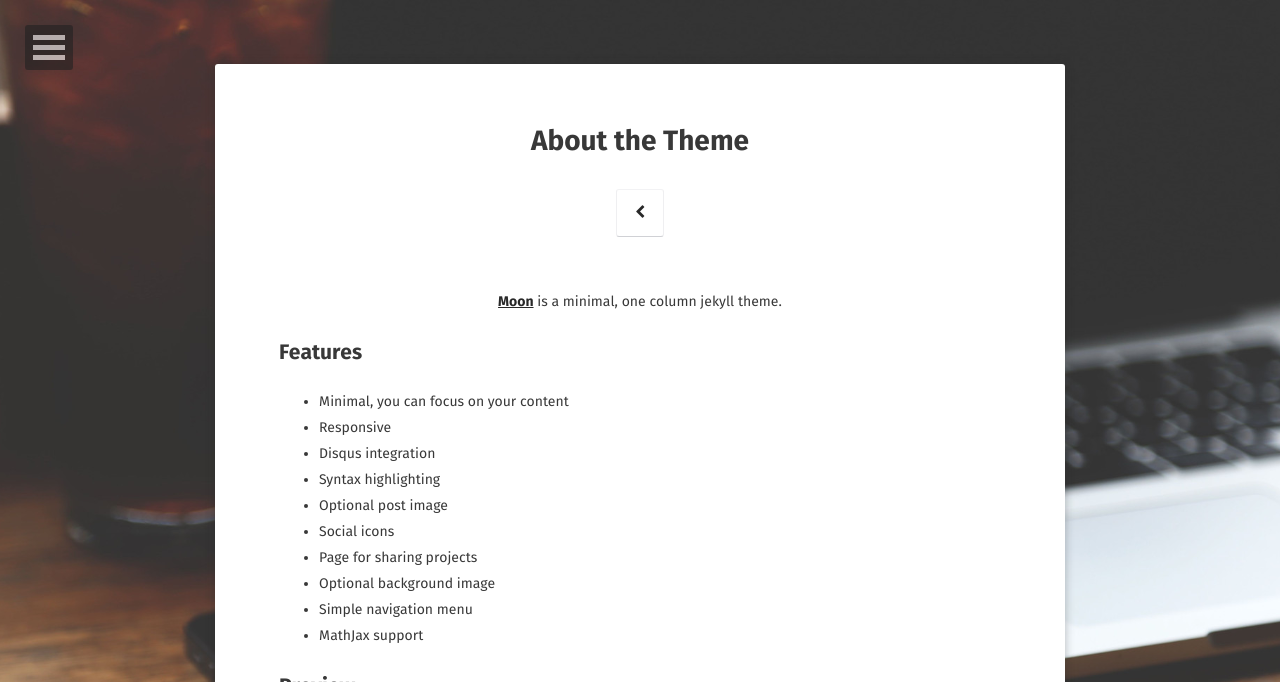
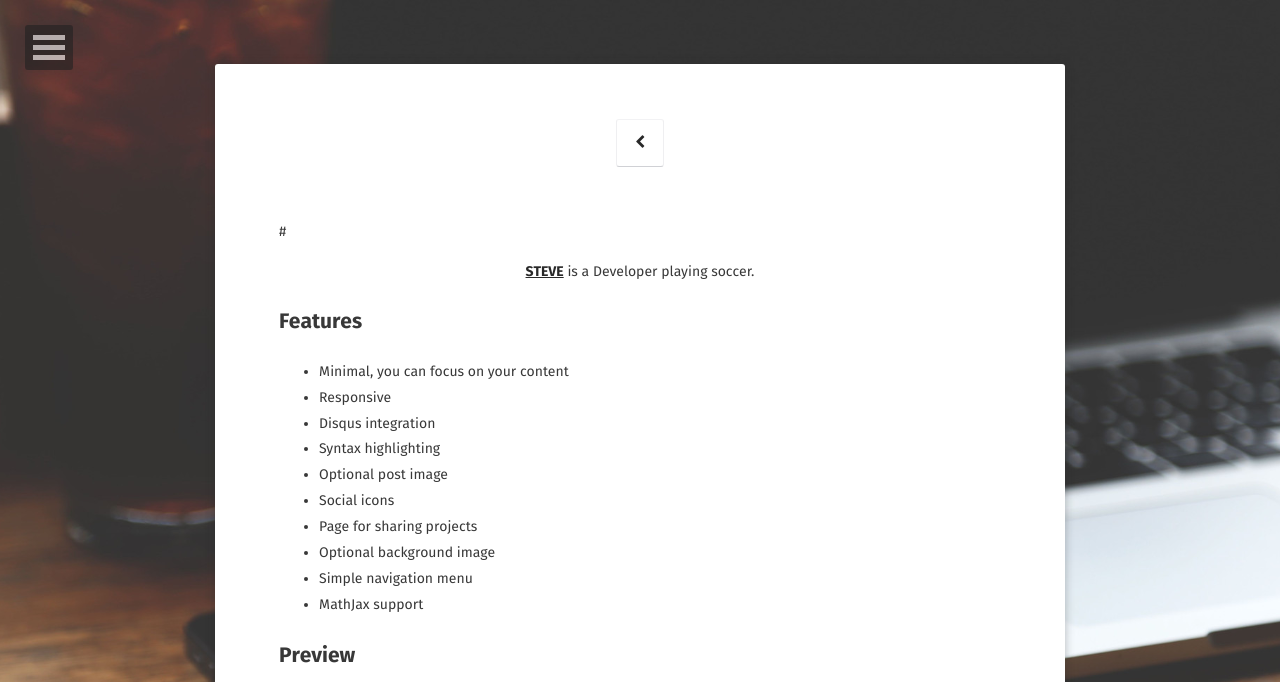
Before and after one commit to EdgeJH/exitst8.github.io, a Jekyll site: the page built from about/index.md, in a window 1280 px wide, cut to the strip 0-682 px from the top of the page. Built offline with Jekyll 4.4.1, drawn with Linux system fonts in a browser that asks for light colours; some web fonts are replaced.

Commit message:
Update index.md

```diff
--- a/about/index.md
+++ b/about/index.md
@@ -1,12 +1,12 @@
 ---
 layout: page
-title: About the Theme
-tags: [about, Jekyll, theme, moon]
+title: #About the Theme
+tags: #[about, Jekyll, theme, moon]
 date: 2016-03-21
 comments: false
 ---
 
-<center><a href="http://taylantatli.github.io/Moon"><b>Moon</b></a> is a minimal, one column jekyll theme.</center>
+#<center><a href="http://taylantatli.github.io/Moon"><b>STEVE</b></a> is a Developer playing soccer.</center>
 
 ## Features
 * Minimal, you can focus on your content
```
